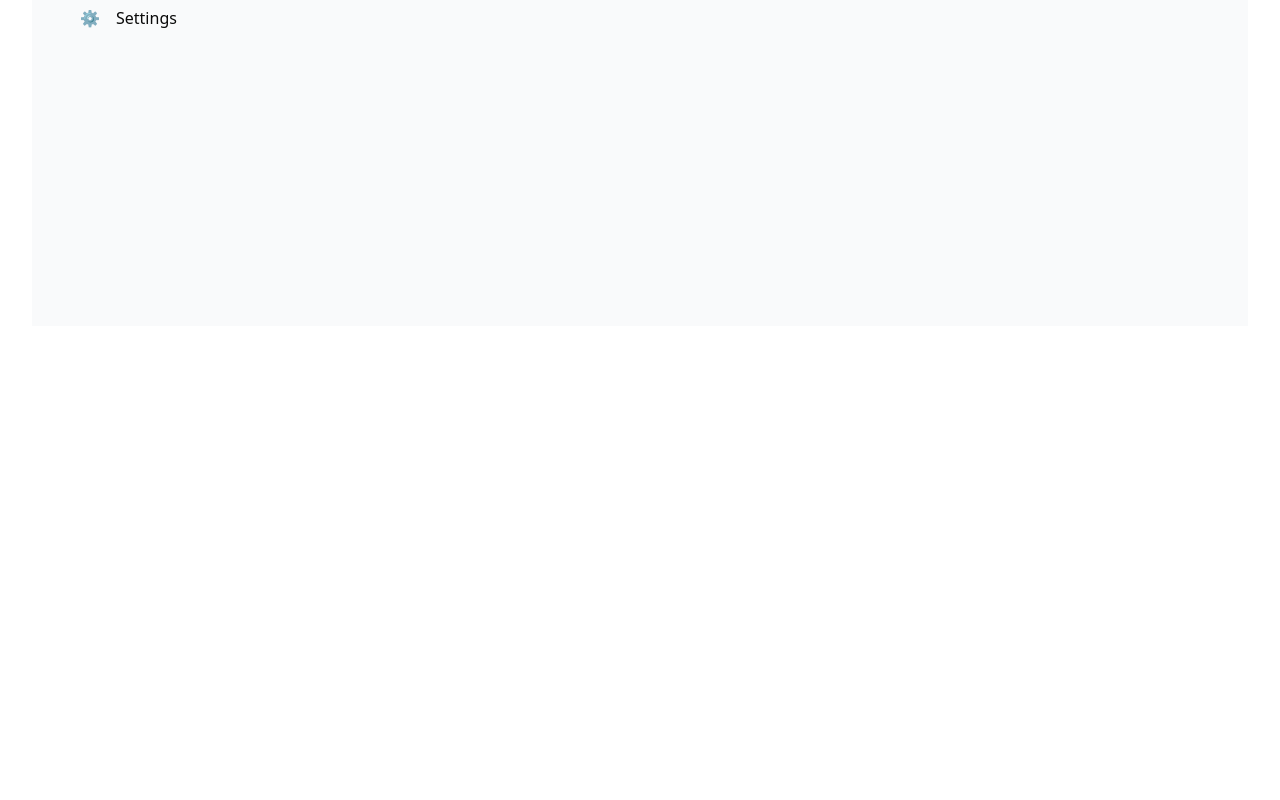
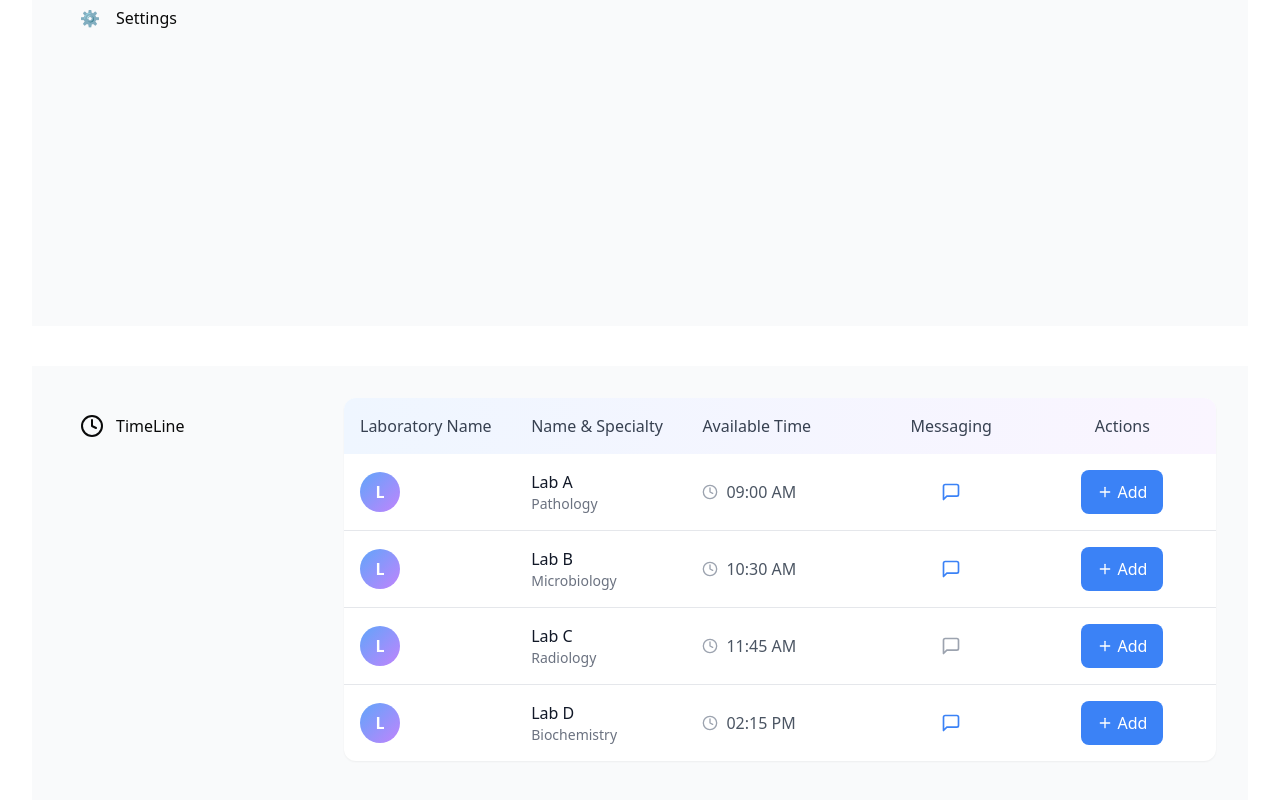
Before and after one commit to Sathmi0305/test-frontend, a Next.js app in the folder test-1.0-main/: page / in a window 1280 px wide. Shown: the part 5384-6184 px from the top of the page. Before the commit the page ends 5742 px from the top, so only its background shows below. Built offline with nearby package versions, Linux system fonts and the light colour scheme.

Commit message:
small change in lab page

```diff
--- /dev/null
+++ b/test-1.0-main/components/lab.tsx
@@ -0,0 +1,144 @@
+"use client";
+import React, { useState } from 'react';
+import { MessageSquare, Clock, Twitter, Facebook, Instagram, User, Plus } from 'lucide-react';
+
+interface Laboratory {
+  id: string;
+  name: string;
+  specialty: string;
+  imageUrl: string;
+  availableTime: string;
+  hasMessage: boolean;
+}
+
+interface SidebarItemProps {
+  icon: React.ReactNode;
+  label: string;
+  isActive: boolean;
+  onClick?: () => void;
+}
+
+const LaboratoryListing: React.FC = () => {
+  const [activeTab, setActiveTab] = useState<string>('laboratory');
+  const [hoveredLaboratory, setHoveredLaboratory] = useState<string | null>(null);
+
+  const laboratories: Laboratory[] = [
+    {
+      id: '1',
+      name: 'Lab A',
+      specialty: 'Pathology',
+      imageUrl: '/api/placeholder/40/40',
+      availableTime: '09:00 AM',
+      hasMessage: true
+    },
+    {
+      id: '2',
+      name: 'Lab B',
+      specialty: 'Microbiology',
+      imageUrl: '/api/placeholder/40/40',
+      availableTime: '10:30 AM',
+      hasMessage: true
+    },
+    {
+      id: '3',
+      name: 'Lab C',
+      specialty: 'Radiology',
+      imageUrl: '/api/placeholder/40/40',
+      availableTime: '11:45 AM',
+      hasMessage: false
+    },
+    {
+      id: '4',
+      name: 'Lab D',
+      specialty: 'Biochemistry',
+      imageUrl: '/api/placeholder/40/40',
+      availableTime: '02:15 PM',
+      hasMessage: true
+    }
+  ];
+
+  const SidebarItem: React.FC<SidebarItemProps> = ({ icon, label, isActive, onClick }) => (
+    <div
+      onClick={onClick}
+      className={`flex items-center space-x-3 p-4 rounded-lg cursor-pointer transition-all duration-300 ${
+        isActive ? 'bg-blue-100 text-blue-600 scale-105' : 'hover:bg-gray-100 hover:scale-102'
+      }`}
+    >
+      {icon}
+      <span className="font-medium">{label}</span>
+    </div>
+  );
+
+  return (
+    <div className="min-h-screen bg-gray-50">
+      <div className="max-w-7xl mx-auto px-4 sm:px-6 lg:px-8 py-8">
+        <div className="flex gap-6">
+          <div className="w-64 space-y-1">
+            <SidebarItem
+              icon={<Clock className="w-6 h-6" />}
+              label="TimeLine"
+              isActive={activeTab === 'timeline'}
+              onClick={() => setActiveTab('timeline')}
+            />
+          </div>
+
+          <div className="flex-1">
+            <div className="bg-white rounded-xl shadow-sm overflow-hidden">
+              <div className="grid grid-cols-5 gap-4 p-4 bg-gradient-to-r from-blue-50 to-purple-50 font-medium text-gray-700">
+                <div>Laboratory Name</div>
+                <div>Name & Specialty</div>
+                <div>Available Time</div>
+                <div className="text-center">Messaging</div>
+                <div className="text-center">Actions</div>
+              </div>
+
+              <div className="divide-y divide-gray-200">
+                {laboratories.map((laboratory) => (
+                  <div
+                    key={laboratory.id}
+                    className={`grid grid-cols-5 gap-4 p-4 transition-all duration-300 ${
+                      hoveredLaboratory === laboratory.id
+                        ? 'bg-blue-50 transform scale-[1.01]'
+                        : 'hover:bg-gray-50'
+                    }`}
+                    onMouseEnter={() => setHoveredLaboratory(laboratory.id)}
+                    onMouseLeave={() => setHoveredLaboratory(null)}
+                  >
+                    <div className="flex items-center space-x-3">
+                      <div className="w-10 h-10 rounded-full bg-gradient-to-br from-blue-400 to-purple-400 flex items-center justify-center text-white font-bold">
+                        {laboratory.name.charAt(0)}
+                      </div>
+                    </div>
+                    <div>
+                      <div className="font-medium text-gray-900">{laboratory.name}</div>
+                      <div className="text-sm text-gray-500">{laboratory.specialty}</div>
+                    </div>
+                    <div className="flex items-center space-x-2">
+                      <Clock className="w-4 h-4 text-gray-400" />
+                      <span className="text-gray-600">{laboratory.availableTime}</span>
+                    </div>
+                    <div className="flex justify-center">
+                      <button className="p-2 rounded-full hover:bg-blue-100 transition-colors group">
+                        <MessageSquare className={`w-5 h-5 ${
+                          laboratory.hasMessage ? 'text-blue-500' : 'text-gray-400'
+                        } group-hover:text-blue-600`} />
+                      </button>
+                    </div>
+                    <div className="flex justify-center">
+                      <button className="px-4 py-2 bg-blue-500 text-white rounded-lg hover:bg-blue-600 transition-all duration-300 transform hover:scale-105 flex items-center space-x-1">
+                        <Plus className="w-4 h-4" />
+                        <span>Add</span>
+                      </button>
+                    </div>
+                  </div>
+                ))}
+              </div>
+            </div>
+          </div>
+        </div>
+      </div>
+    </div>
+  );
+};
+
+export default LaboratoryListing;
--- a/test-1.0-main/src/app/page.tsx
+++ b/test-1.0-main/src/app/page.tsx
@@ -5,6 +5,7 @@ import Timeline from '../../components/timeline';
 import Visualization from '../../components/visualization';
 import DoctorList from '../../components/doctor-list';
 import Pharmacy from '../../components/pharmacy';
+import Laboratory from '../../components/lab';
 
 
 export default function homepage() {
@@ -17,6 +18,7 @@ export default function homepage() {
       <Visualization/>
       <DoctorList/>
       <Pharmacy/>
+      <Laboratory/>
     </div>
   );
 }
```
